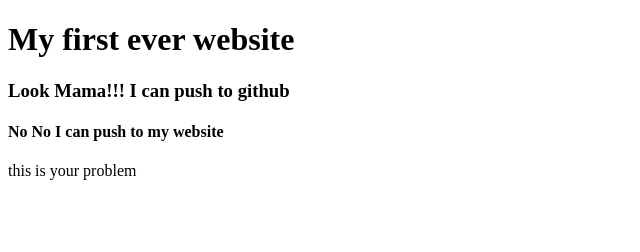
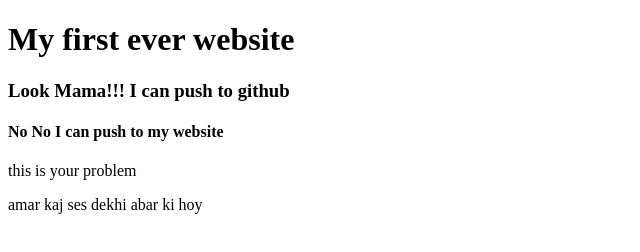
Before and after one commit to kaharullah-best/my-first-website, a plain HTML site: page index.html in a window 1280 px wide. Shown: the whole page, without its empty margins (0-640 px from the left). Drawn offline with Linux system fonts and the light colour scheme.

Commit message:
amar kaj

```diff
--- a/index.html
+++ b/index.html
@@ -10,5 +10,6 @@
     <h3>Look Mama!!! I can push to github</h3>
     <h4>No No I can push to my website</h4>
     <p>this is your problem</p>
+    <p>amar kaj ses dekhi abar ki hoy</p>
 </body>
 </html>
```
Also changed, not shown: 1 other file.
